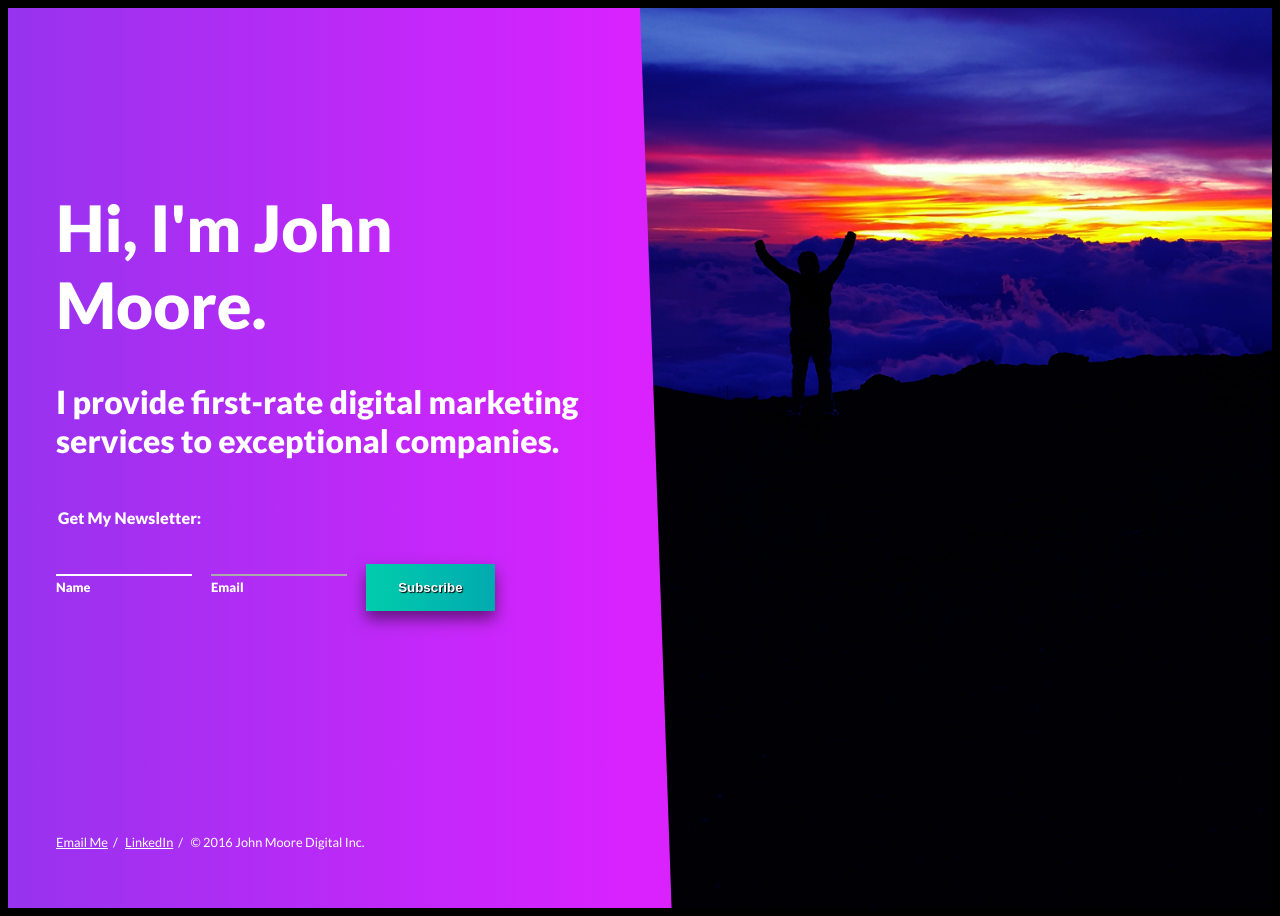
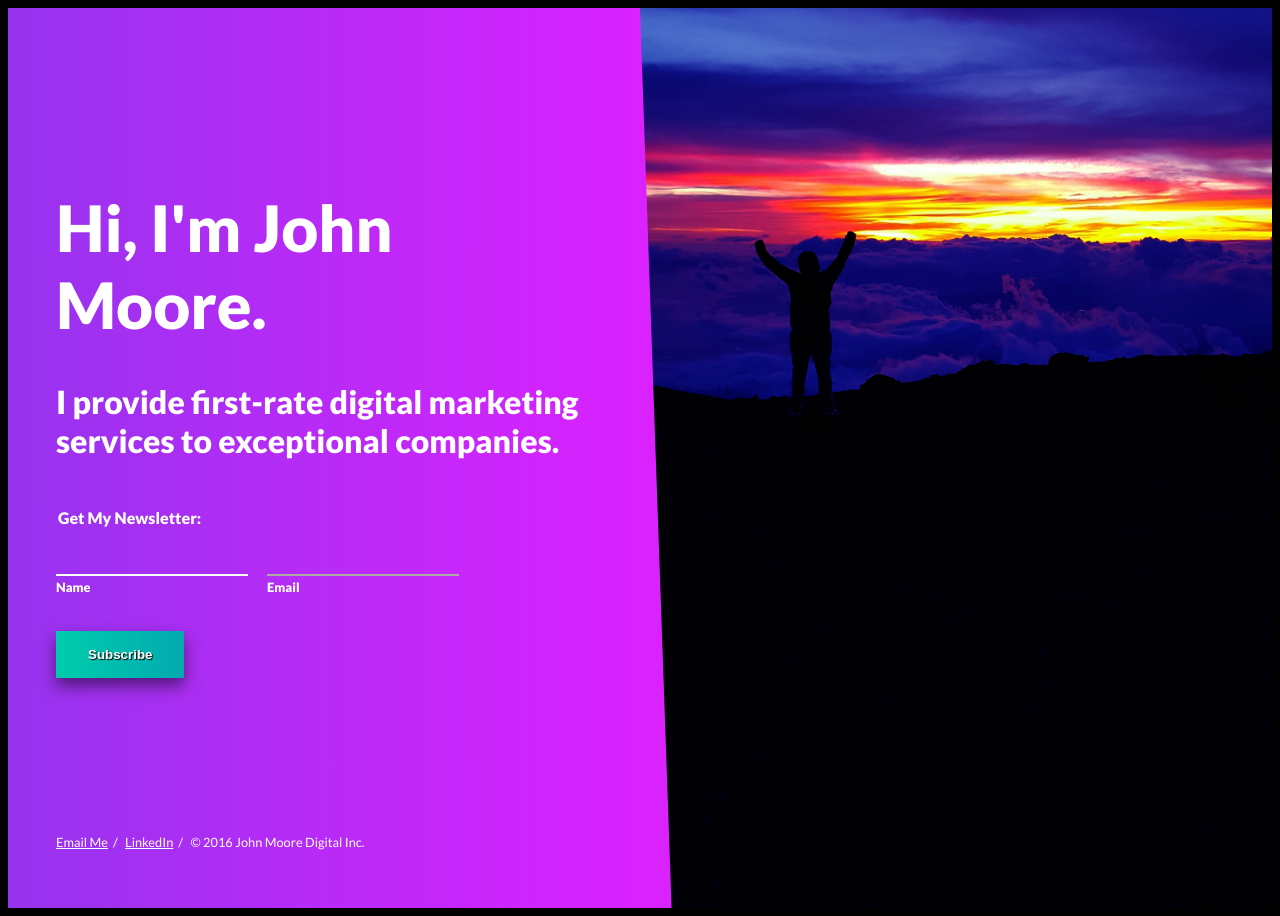
Before and after one commit to jomoweb/jomoweb.github.io, a Jekyll site: the page built from index.html, in a window 1280 px wide. Built offline with Jekyll 4.4.1, drawn with Linux system fonts in a browser that asks for light colours.

Commit message:
form field size tweak

```diff
--- a/_layouts/comingsoon.html
+++ b/_layouts/comingsoon.html
@@ -123,7 +123,7 @@
         border-bottom: .125rem solid #aaa;
         background-color: none;
         padding: .5rem 0;
-        width: 8.5rem;
+        width: 12rem;
       }
 
       #subForm input:focus {
```
